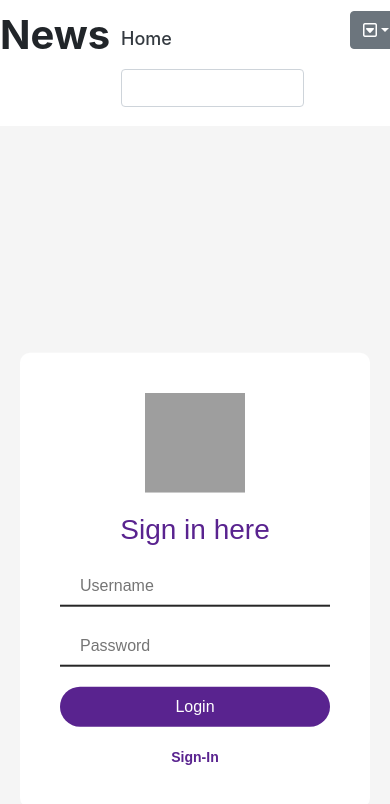
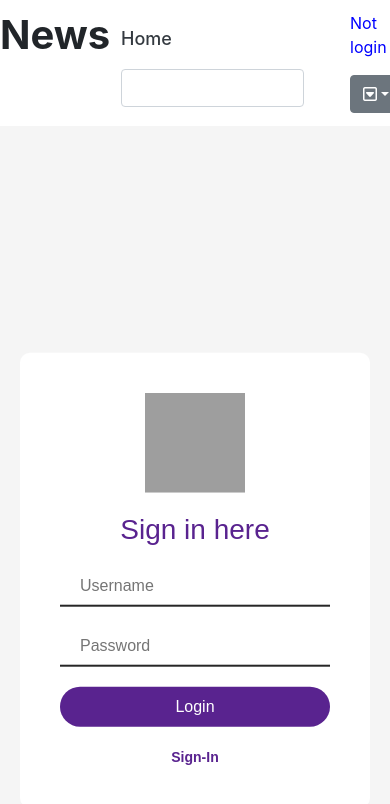
Before and after one commit to dhruvbatra810/news-app, a React (Create React App) app: page /signup in a window 390 px wide. Shown: the top 804 px of the page. Built offline with nearby package versions, Linux system fonts and the light colour scheme; grey boxes are pictures that could not be loaded.

Commit message:
login and signup done

```diff
--- a/src/App.js
+++ b/src/App.js
@@ -17,20 +17,19 @@ export const Context = React.createContext();
   const [searcharray,setsearcharray] = useState([]);
   const [trendingarray,settrendingarray]= useState([]);
   const [namee,setNamee] = useState('Not login');
-
   let [v,setv] = useState('');
   // console.log(trendingarray)
 
 
           const [condition,setcondition] = useState();
   return (
-    <div  style={{backgroundColor:'whitesmoke',overflow:'hidden'}}>
+    <div  style={{backgroundColor:'whitesmoke'}}>
 
 
 
     <Router >
       {/* <div  */}
-      <Searchit wow={{setv,v}}></Searchit>
+      <Searchit wow={{setv,v,setNamee,namee}}></Searchit>
       <div className='container-fluid mt-1'>
        <div className='row'>
          <div className='col-2 d-none d-lg-block ' style={{backgroundColor:'whitesmoke'}}>  <Leftside namee={namee}></Leftside></div>
@@ -43,7 +42,7 @@ export const Context = React.createContext();
       <Route exact path="/:category/:id" element={ <Context.Provider value={{searcharray,setsearcharray,trendingarray,settrendingarray,setv,v}}><Maindisplayfornews></Maindisplayfornews> </Context.Provider> }></Route>
       <Route path='/trending' element ={<Newstreding wow={{trendingarray,settrendingarray,v}}></Newstreding>}></Route>
       <Route path='/login' element={<Login setNamee={setNamee}></Login>}></Route>
-      <Route path='/signup' element={<Signup></Signup>}></Route>
+      <Route path='/signup' element={<Signup setNamee={setNamee}></Signup>}></Route>
       <Route  path ="*" element={<h1>there is no page that you want to access</h1>}> </Route>
 
       </Routes>
--- a/src/Signup.js
+++ b/src/Signup.js
@@ -1,13 +1,41 @@
-import React from 'react'
+import React,{useState} from 'react'
 import styles from './login_signup.module.css'
-import { Link } from 'react-router-dom'
-const Signup = () => {
+import { Link,useNavigate } from 'react-router-dom'
+import axios from 'axios'
+const Signup = ({setNamee}) => {
+       let[name,setname] = useState('');
+    let[pass,setpass] = useState('');
+    const navigate = useNavigate();
+      const signup = (e)=>{
+        e.preventDefault();
+        console.log(name, pass);
+           async function getf(){
+            try{
+                const res = await axios.post('http://localhost:3001/signup',{
+                    User_name:name,
+                    password:pass
+                });
+                console.log(res);
+                console.log('respone aa gya')
+              setNamee(name);
+                navigate('/');
+            }
+            catch(error){
+                console.log("error aa rha hai fir se kya");
+            }
+        }
+        getf();
+    }
     return (
          <div className={styles.bb}>
             <div className={styles.loginBox}> <img className={styles.user} src="https://i.ibb.co/yVGxFPR/2.png" style={{height:'100px',width:'100px'}}/>
     <h3>Sign in here</h3>
     <form action="login.php" method="post">
-        <div className={styles.inputBox}> <input id="uname" type="text" name="Username" placeholder="Username"/> <input id="pass" type="password" name="Password" placeholder="Password"/> </div> <input type="submit" name="" value="Login"/>
+        <div className={styles.inputBox}>
+            <input id="uname" type="text" name="Username" placeholder="Username"  value={name} onChange={e => setname(e.target.value)}/>
+         <input id="pass" type="password" name="Password" placeholder="Password" value={pass} onChange={e => setpass(e.target.value) }/>
+        </div>
+         <input type="submit" onClick={signup} name="" value="Login"/>
     </form>
     <div className="text-center">
         <Link to='/login'style={{color:'#59238F'}}>Sign-In</Link>
--- a/src/maindisplay.js
+++ b/src/maindisplay.js
@@ -5,7 +5,7 @@ const Maindisplay = ({wow}) => {
     const {searcharray,setsearcharray,trendingarray,settrendingarray,v} = wow;
     return (
         <div className='row'>
-            <div className='col '>
+            <div className='col col-md '>
                <Newssearch wow={{searcharray,setsearcharray}}></Newssearch>
             </div>
 
--- a/src/searchit.js
+++ b/src/searchit.js
@@ -5,15 +5,20 @@ import { Redirect } from 'react-router-dom'
 import Leftside from './leftside'
 
 const Searchit = ({wow}) => {
-    const {setv,v}  = wow;
+    const {setv,v,setNamee,namee}  = wow;
     const navigate = useNavigate();
+  console.log(namee);
+
     const callme = (e)=>{
         e.preventDefault();
         console.log(v);
         navigate(`/${v}`)
 
     }
-
+ const logout = ()=>{
+  console.log('not login');
+   setNamee('Not login');
+ }
     return (
             <>
               {/* <Leftside></Leftside> */}
@@ -29,15 +34,18 @@ const Searchit = ({wow}) => {
             <input type="text" className='form-control' name="category" value={v} onChange={(e)=> setv(e.target.value)}></input>
               <input type='submit' className='form-control' style={{position:'absolute',left:'-9999px',width:'1px',height:'1px',tabindex:'-1'}}></input>
             </form> </li></ul>
+
                   </span>
                   <span className='col-2'>
+                   <p className='d-block d-lg-none'>{namee}</p>
                     <div className="dropdown">
   <button className="btn btn-secondary dropdown-toggle" type="button" id="dropdownMenuButton" data-toggle="dropdown" aria-haspopup="true" aria-expanded="false">
     <i className="far fa-caret-square-down"></i>
   </button>
   <div className="dropdown-menu" aria-labelledby="dropdownMenuButton">
-    <Link className="dropdown-item" to='/ls'>login/signup</Link>
-
+    {namee === 'Not login' && <Link className="dropdown-item" to='/login'>login</Link>}
+    {namee ==='Not login' &&<Link className="dropdown-item" to='/signup'>signup</Link>}
+    {namee !== 'Not login' && <button className="dropdown-item" onClick={logout} >Log out</button>}
   </div>
 </div>
                   </span>
```
